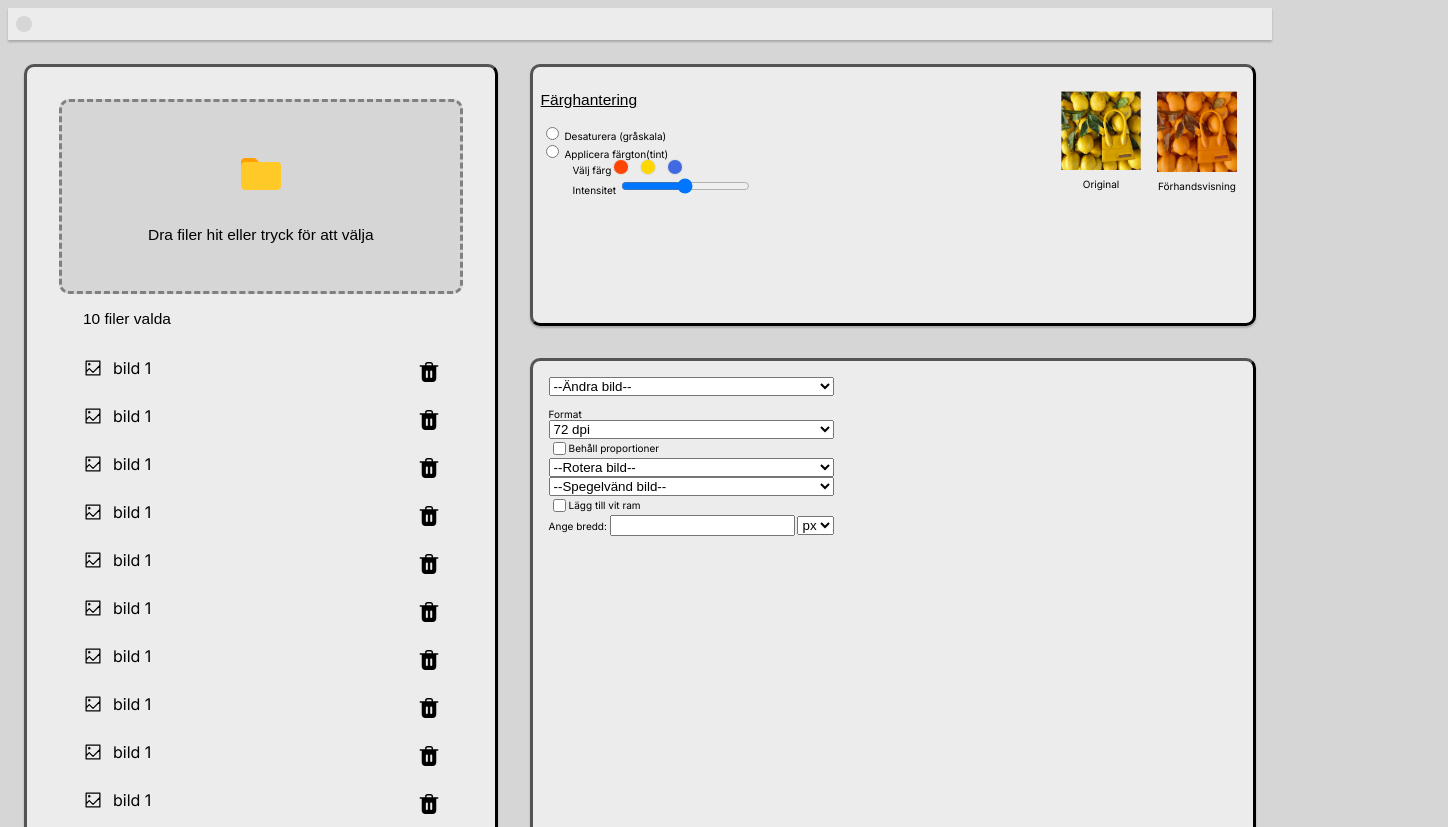
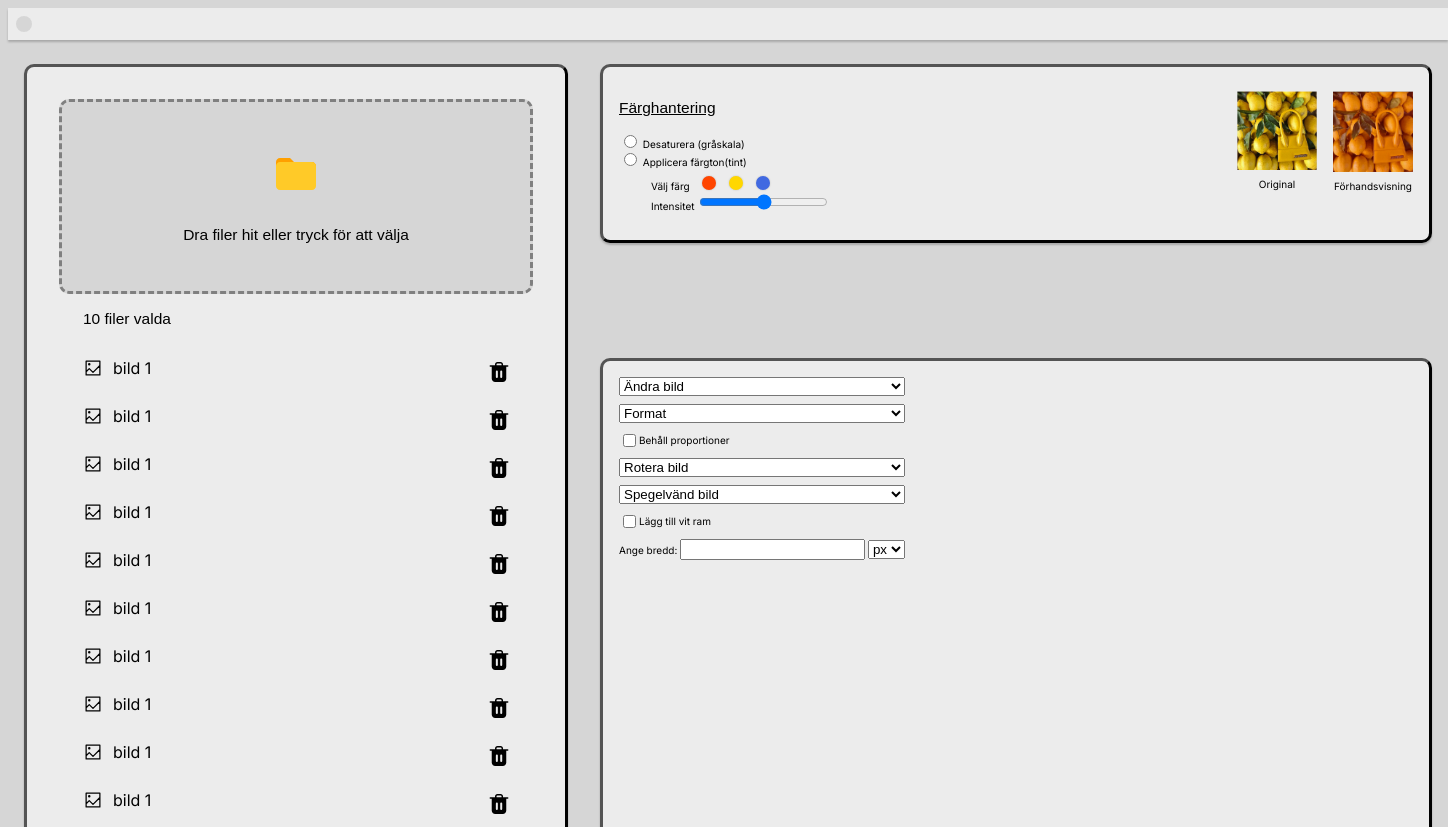
Before and after one commit to anomalin/Java-UX_grupp9, a plain HTML site: page BatchJobGUI/index.html in a window 1280 px wide. Shown: the top 827 px of the page, 1448 px wide, since content can reach past the window. Drawn offline with Linux system fonts and the light colour scheme.

Commit message:
Updating html and css

```diff
--- a/BatchJobGUI/index.html
+++ b/BatchJobGUI/index.html
@@ -43,12 +43,14 @@
         </div>
         <div class="filter">
             <form class="color-handling">
+                <div class="filter-choice">
                     <p>Färghantering</p>
                     <input type="radio" id="desaturate" name="filter">
                     <label for="desaturate">Desaturera (gråskala)</label>
                     <br>
                     <input type="radio" id="tint" name="filter">
                     <label for="tint">Applicera färgton(tint)</label>
+                </div>
 
                 <div class="color-options">
                     <label for="choice">Välj färg</label>
@@ -79,29 +81,29 @@
         <div class="crop">
             <form class="size-settings">
                 <select name="changephoto">
-                    <option value="">--Ändra bild--</option>
+                    <option disabled selected>Ändra bild</option>
                     <option value="crop">Beskär</option>
                     <option value="resolution">Ändra upplösning</option>
                     <option value="size">Ändra storlek</option>
                 </select>
-                <br>
-                <label for="format">Format</label>
                 <select name="format">
+                    <option disabled selected>Format</option>
                     <option value="dpi">72 dpi</option>
+                    <option value="dp2">300 dpi</option>
                 </select>
                 <div class="checkprop">
                     <input type="checkbox" id="proportions">
                     <label for="proportions">Behåll proportioner</label>
                 </div>
                 <select name="rotate">
-                    <option value="">--Rotera bild--</option>
+                    <option disabled selected>Rotera bild</option>
                     <option value="0">0°</option>
                     <option value="90">90°</option>
                     <option value="180">180°</option>
                     <option value="270">270°</option>
                 </select>
                 <select name="mirror">
-                    <option value="">--Spegelvänd bild--</option>
+                    <option disabled selected>Spegelvänd bild</option>
                     <option value="horisontal">Horisontellt</option>
                     <option value="vertical">Vertikalt</option>
                 </select>
--- a/BatchJobGUI/style.css
+++ b/BatchJobGUI/style.css
@@ -2,6 +2,7 @@
 /* typsnitt */
 body {
     font-family: 'Inter', sans-serif;
+    width: 1440px;
 }
 
 p {
@@ -62,6 +63,7 @@ body {
     justify-content: space-between;
     grid-row: 1/2;
     grid-column: 3/6;
+    height: 157px;
     margin: 1rem;
     padding: 0.5rem;
     background-color: #ececec;
@@ -74,6 +76,11 @@ body {
 
 .filter p {
     text-decoration: underline;
+}
+
+.color-handling {
+    padding: 0.5rem;
+    gap: 0.5rem;
 }
 
 img {
@@ -105,6 +112,7 @@ img {
 }
 
 .color-options {
+    margin-top: 0.5rem;
     margin-left: 2rem;
 }
 
@@ -114,7 +122,7 @@ img {
     width: 10px;
     height: 10px;
     border-radius: 50%;
-    margin-right: 10px;
+    margin-left: 10px;
     cursor: pointer;
     border: 2px solid transparent;
     box-shadow: 0 0 2px rgba(0, 0, 0, 0.2);
@@ -141,7 +149,7 @@ input[type="radio"]:checked + .color-circle {
 
 
 .crop {
-    grid-row: 2/5;
+    grid-row: 2/4;
     grid-column: 3/6;
     margin: 1rem;
     padding: 1rem;
@@ -157,6 +165,7 @@ input[type="radio"]:checked + .color-circle {
 .size-settings {
     display: flex;
     flex-direction: column;
+    gap: 0.5rem;
     align-content: space-evenly;
 }
 
```
Lines whose indentation alone changed are shown as unchanged.
